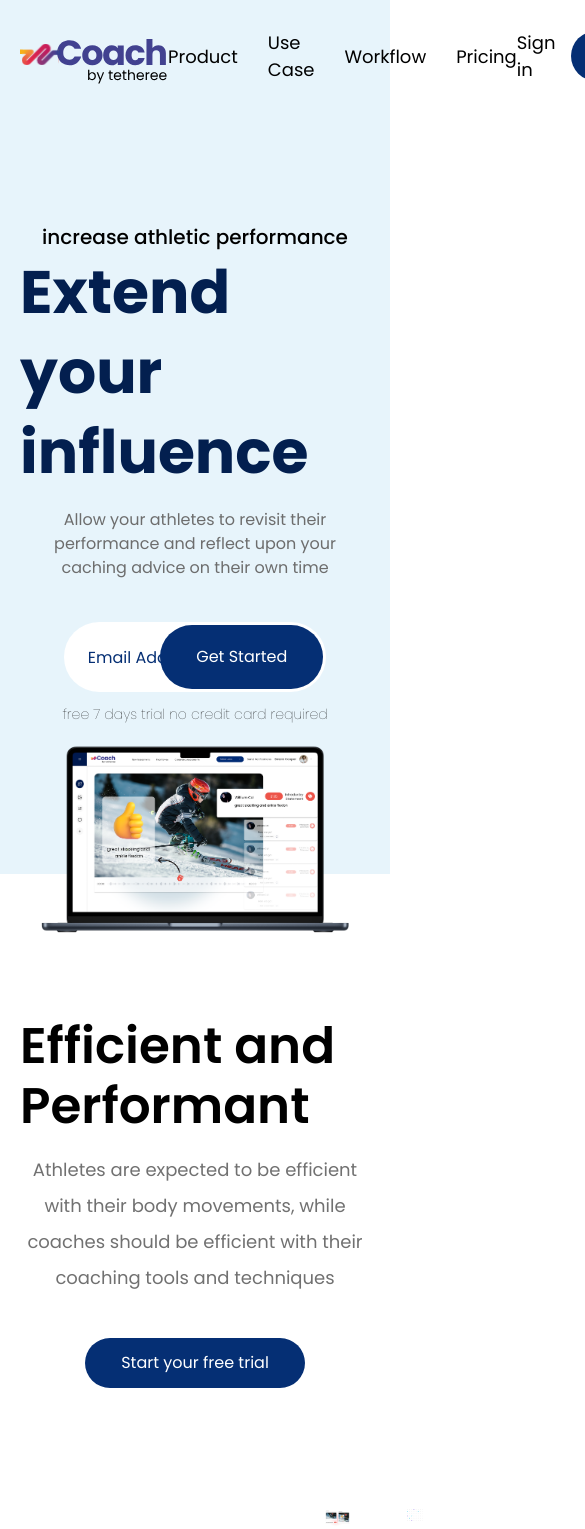
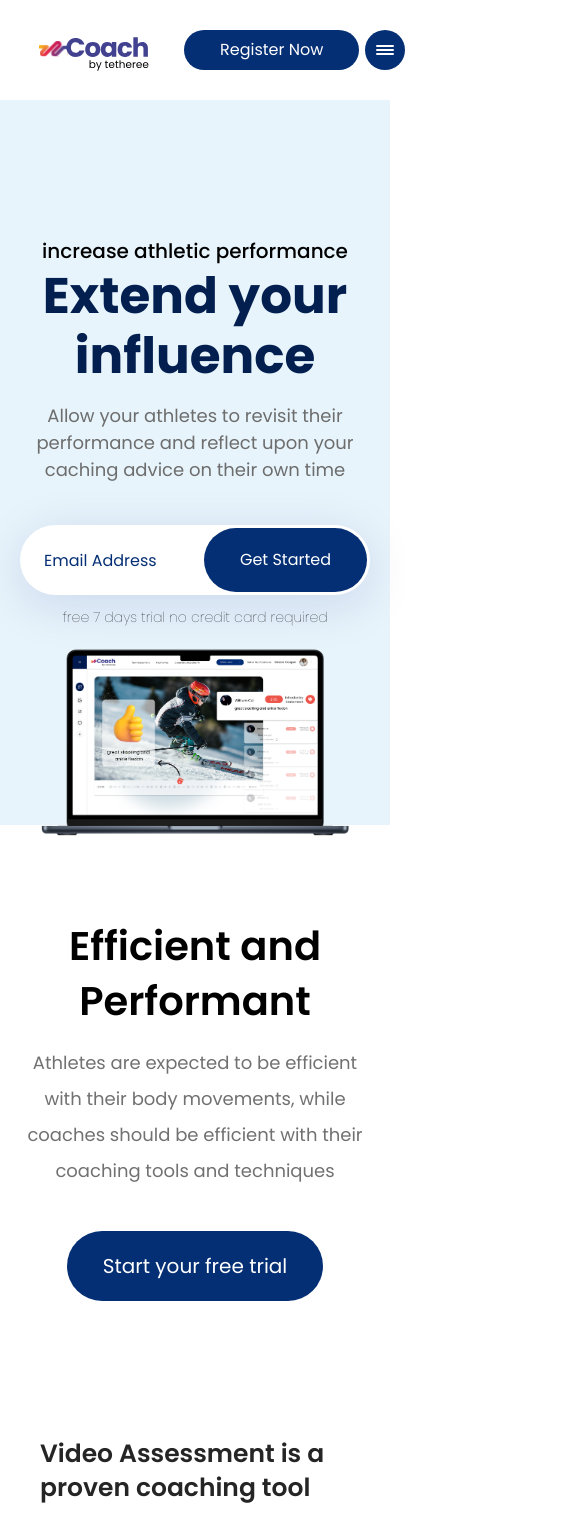
Before and after one commit to Mo-Qasim/coach.tetheree.beta, a Next.js app: page / in a window 390 px wide. Shown: the top 1529 px of the page, 585 px wide, since content can reach past the window. Built offline with nearby package versions, Linux system fonts and the light colour scheme.

Commit message:
desktop layout

```diff
--- a/components/Navbar/index.jsx
+++ b/components/Navbar/index.jsx
@@ -2,20 +2,30 @@ import { Button } from "../Typography";
 
 const Index = () => {
     return (
+        <nav className="bg-white lg:bg-transparent py-20 lg:py-28">
             <div className="container mx-auto px-20 md:px-24 lg:px-32">
-            <nav className="flex items-center justify-between">
-                <img src="/assets/svg/logo-nav.svg" alt="" />
-                <ul className="flex items-center gap-30">
+                <div className="flex items-center justify-between">
+                    <img className='scale-75 md:scale-100' src="/assets/svg/logo-nav.svg" alt="" />
+                    <ul className="hidden lg:flex items-center gap-30">
                         {['Product', 'Use Case', 'Workflow', 'Pricing']?.map((item, _index) => (
                             <li key={_index} className='text-sm text-black font-normal transition-all cursor-pointer hover:underline hover:opacity-90'>{item}</li>
                         ))}
                     </ul>
-                <div className="flex items-center gap-16">
-                    <span className='text-sm text-black font-normal transition-all cursor-pointer hover:underline hover:opacity-90'>Sign in</span>
-                    <Button>Register Now</Button>
+                    <div className="flex items-center">
+                        <span className='hidden lg:block text-sm text-black font-normal transition-all cursor-pointer hover:underline hover:opacity-90'>Sign in</span>
+                        <Button className='!h-40 !text-14 md:!text-16 ml-16 mr-6 px-26 md:px-36'>Register Now</Button>
+                        <div className="bg-primary grid lg:hidden place-content-center w-40 h-40 rounded-full cursor-pointer">
+                            <svg width="18" height="10" viewBox="0 0 18 10" fill="none" xmlns="http://www.w3.org/2000/svg">
+                                <rect width="18" height="2" rx="1" fill="white" />
+                                <rect y="4" width="18" height="2" rx="1" fill="white" />
+                                <rect y="8" width="18" height="2" rx="1" fill="white" />
+                            </svg>
+
+                        </div>
+                    </div>
+                </div>
             </div>
         </nav>
-        </div>
     )
 }
 
--- a/components/Section/index.jsx
+++ b/components/Section/index.jsx
@@ -5,15 +5,15 @@ export const MultiSection = ({ title, subTitle, btnTitle, list = ['Communicate w
     return (
         <>
             <div className="container mx-auto px-20 md:px-24 lg:px-32">
-                <section className={`${containerClassName} w-full h-full flex justify-between gap-36 rounded-3xl py-76 px-20`}>
+                <section className={`${containerClassName} w-full h-full flex flex-col lg:flex-row justify-between gap-36 rounded-3xl py-76 px-20`}>
                     <div className={`${orderReverse && 'order-2'} w-full h-full`}>
                         <H3 className='font-semibold w-full lg:w-11/12 mt-14 mb-16'>{title}</H3>
                         <H6 className='font-normal w-full lg:w-11/12 mb-24'>{subTitle}</H6>
                         <ul>
                             {list?.map((item, _index) => (
-                                <li key={_index} className='flex text-gray font-normal text-2xs mb-12'>
+                                <li key={_index} className='flex items-center mb-12'>
                                     <img className='w-20 h-20 mr-14' src='/assets/tick-icon.svg' alt="" />
-                                    {item}
+                                    <span className='text-gray font-normal leading-34 text-sm md:text-2xs'>{item}</span>
                                 </li>
                             ))}
                         </ul>
@@ -35,9 +35,9 @@ export const SingleSection = ({ title, subTitle, btnTitle, borderTop, containerC
             <div className="container max-w-[800px] mx-auto">
                 {borderTop && <hr className='text-[#CECECE] w-3/4 max-w-[300px] mx-auto' />}
                 <section className={`${containerClassName} w-full flex flex-col items-center justify-center py-46 px-20`}>
-                    <H2 className='font-semibold mb-16'>{title}</H2>
+                    <H2 className='font-semibold text-center mb-16'>{title}</H2>
                     <H6 className='font-normal w-full lg:w-11/12 text-center mb-42'>{subTitle}</H6>
-                    <Button className={btnClassName}>{btnTitle}</Button>
+                    <Button className={`${btnClassName} !h-70 !text-md`}>{btnTitle}</Button>
                 </section>
             </div>
         </>
--- a/components/Showcase/index.jsx
+++ b/components/Showcase/index.jsx
@@ -3,20 +3,20 @@ import { H1, H4, H5, Caption, Button } from "../Typography";
 
 const Index = () => {
     return (
-        <header className="bg-[#E7F4FB] relative pt-26">
+        <header className="bg-[#E7F4FB] relative">
             <Navbar />
             <div className="container max-w-[800px] mx-auto mb-32">
                 <section className='w-full flex flex-col items-center justify-center pt-136 px-20'>
                     <H5 className='text-black font-medium'>increase athletic performance</H5>
-                    <H1 className='mb-16'>Extend your influence</H1>
+                    <H1 className='text-center mb-16'>Extend your influence</H1>
                     <H4 className='w-full md:w-3/4 text-center !text-[#6D6D6D] mb-42'>Allow your athletes to revisit their performance and reflect upon your caching advice on their own time</H4>
-                    <div className="relative w-3/4 max-w-[600px] h-70 mb-10">
-                        <input className='w-full h-full rounded-full focus:outline-none placeholder:text-[#052F74] pl-24' type="email" placeholder="Email Address" />
+                    <div className="relative w-full md:w-3/4 max-w-[600px] h-70 mb-10">
+                        <input className='w-full h-full rounded-full shadow-light focus:outline-none placeholder:text-[#052F74] pl-24' type="email" placeholder="Email Address" />
                         <Button className='absolute top-3 right-3 h-64'>Get Started</Button>
                     </div>
                     <Caption className='!text-black !font-light mb-16'>free 7 days trial no credit card required</Caption>
                     <img className="w-full max-w-full h-full object-contain z-10" src="/assets/header.png" alt="" />
-                    <div className="bg-white w-full h-64 absolute bottom-0">
+                    <div className="bg-white w-full h-16 md:h-64 absolute bottom-0">
                     </div>
                 </section>
             </div>
--- a/components/Typography/index.jsx
+++ b/components/Typography/index.jsx
@@ -1,6 +1,6 @@
 export const H1 = ({ className, children, ...props }) => {
     return (
-        <h1 {...props} className={`${className} text-[#031F4F] font-bold text-2xl leading-80`}>
+        <h1 {...props} className={`${className} text-[#031F4F] font-bold text-xl md:text-2xl leading-60 md:leading-80`}>
             {children}
         </h1>
     )
@@ -8,7 +8,7 @@ export const H1 = ({ className, children, ...props }) => {
 
 export const H2 = ({ className, children, ...props }) => {
     return (
-        <h2 {...props} className={`${className} text-xl font-semibold leading-60`}>
+        <h2 {...props} className={`${className} text-lg md:text-xl font-semibold leading-55 md:leading-60`}>
             {children}
         </h2>
     )
@@ -16,7 +16,7 @@ export const H2 = ({ className, children, ...props }) => {
 
 export const H3 = ({ className, children, ...props }) => {
     return (
-        <h3 {...props} className={`${className} text-secondary leading-55 text-lg`}>
+        <h3 {...props} className={`${className} text-secondary leading-34 md:leading-55 text-25 md:lg:text-lg`}>
             {children}
         </h3>
     )
@@ -24,7 +24,7 @@ export const H3 = ({ className, children, ...props }) => {
 
 export const H4 = ({ className, children, ...props }) => {
     return (
-        <h4 {...props} className={`${className} font-normal text-24 text-[#6D6D6D] leading-40`}>
+        <h4 {...props} className={`${className} font-normal text-sm md:first-letter:text-24 text-[#6D6D6D] leading-40`}>
             {children}
         </h4>
     )
@@ -64,7 +64,7 @@ export const Caption = ({ className, children, ...props }) => {
 
 export const Button = ({ className, children, ...props }) => {
     return (
-        <button {...props} className={`${className} bg-primary text-white h-50 whitespace-nowrap text-xs rounded-full px-36`}>
+        <button {...props} className={`${className} bg-primary text-white h-50 transition-all whitespace-nowrap text-xs rounded-full px-36`}>
             {children}
         </button>
     )
--- a/tailwind.config.js
+++ b/tailwind.config.js
@@ -30,6 +30,8 @@ module.exports = {
         80: '80px',
       },
       spacing: {
+        1: '1px',
+        2: '2px',
         3: '3px',
         4: '4px',
         6: '6px',
@@ -49,10 +51,12 @@ module.exports = {
         36: '36px',
         40: '40px',
         42: '42px',
+        44: '44px',
         46: '46px',
         48: '48px',
         50: '50px',
         52: '52px',
+        54: '54px',
         55: '55px',
         60: '60px',
         64: '64px',
@@ -60,6 +64,7 @@ module.exports = {
         70: '70px',
         72: '72px',
         76: '76px',
+        84: '84px',
         99: '99px',
         120: '120px',
         136: '136px',
@@ -69,7 +74,10 @@ module.exports = {
       fontSize: {
         12: '12px',
         13: '13px',
+        24: '24px',
         25: '25px',
+        26: '26px',
+        30: '30px',
         '2xl': '60px',
         'xl': '50px',
         'lg': '40px',
@@ -80,6 +88,7 @@ module.exports = {
       },
       boxShadow: {
         'card': '0px 4px 64px rgba(0, 0, 0, 0.25)',
+        'light': '0px 10px 50px rgba(1, 13, 130, 0.12)',
       }
     },
   },
```
Also changed, not shown: components/Footer/index.jsx (+32 -18 lines), components/OurPricing/index.jsx (+9 -9 lines), public/assets/sm-register.png (added). Lines whose indentation alone changed are shown as unchanged.
